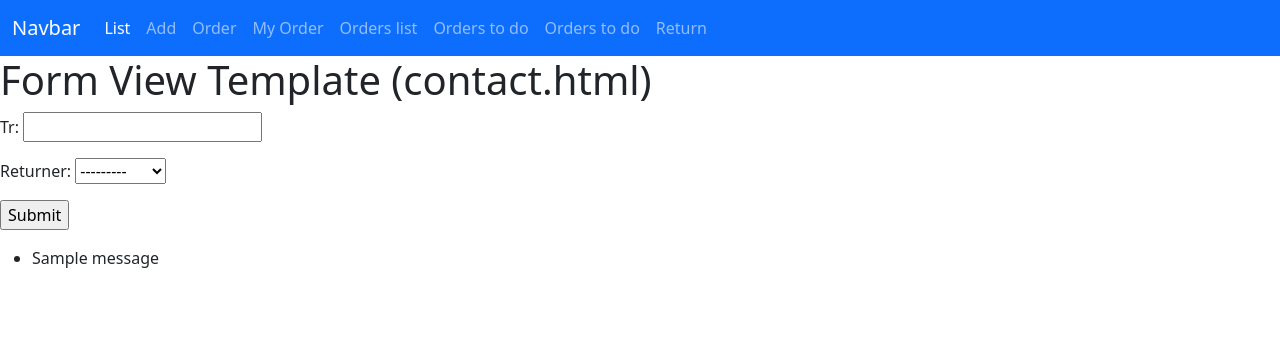
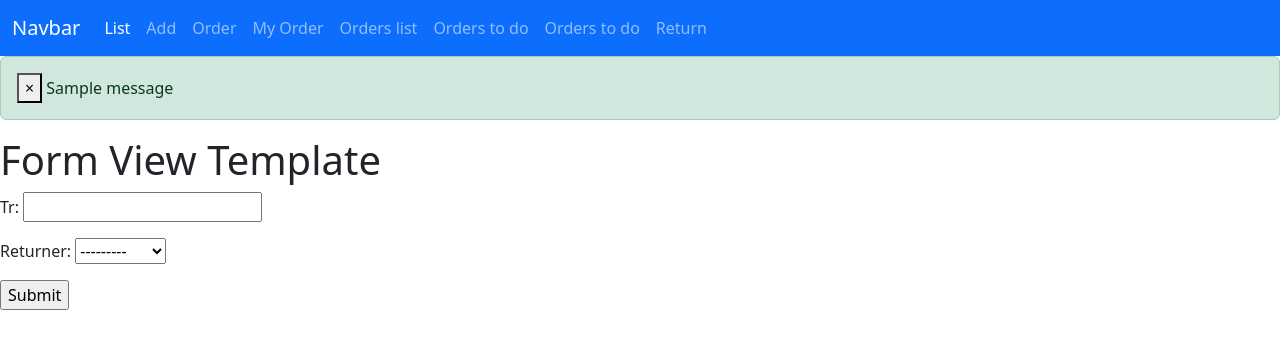
Before and after one commit to Martini310/Archeo-3, a Django app: page /files/return/ in a window 1280 px wide. Shown: the top 356 px of the page. Run offline with Django 4.2, Linux system fonts and the light colour scheme; data comes from the database, SQL or seed files in the repository; both versions use the stored data as it was after the commit; one stand-in notice (Sample message) is shown.

Commit message:
Added some Bootstrap to succes return

```diff
--- a/files/forms.py
+++ b/files/forms.py
@@ -2,10 +2,12 @@ from django import forms
 from . import models
 from django.core.exceptions import ValidationError
 from django.utils.translation import gettext_lazy as _
+from django.contrib import messages
 
 def validate_not_returned(value):
-    vehicle = models.Vehicle.objects.filter(tr=value, status__in='era')
-    if vehicle:
+    vehicle = models.Vehicle.objects.filter(tr=value, status='o')
+    if not vehicle:
+        print(vehicle)
         raise ValidationError(
             _('%(value)s - nie ma takiej teczki'),
             params={'value': value},
--- a/files/templates/files/return.html
+++ b/files/templates/files/return.html
@@ -2,19 +2,12 @@
 
 {% block content %}
 
-<h1>Form View Template (contact.html)</h1>
+<h1>Form View Template </h1>
 <form action="" method="POST">
     {% csrf_token %}
     {{form.as_p}}
     <input type="submit" value="Submit">
 </form>
 
-{% if messages %}
-<ul class="messages">
-    {% for message in messages %}
-    <li{% if message.tags %} class="{{ message.tags }}"{% endif %}>{{ message }}</li>
-    {% endfor %}
-</ul>
-{% endif %}
 
 {% endblock content %}
--- a/templates/home.html
+++ b/templates/home.html
@@ -29,6 +29,18 @@
           </div>
         </div>
       </nav>
+
+      {% for message in messages %}
+      <div class="container-fluid p-0">
+        <div class="alert {{ message.tags }} alert-dismissible" role="alert" >
+          <button type="button" class="close" data-dismiss="alert" aria-label="Close">
+            <span aria-hidden="True">&times;</span>
+          </button>
+          {{ message }}
+        </div>
+      </div>
+      {% endfor %}
+
       {% block content %}
 
       {% endblock content %}
```
Also changed, not shown: archeo/settings.py (+10 -0 lines), files/templates/files/my_order.html (+0 -8 lines), db.sqlite3.
